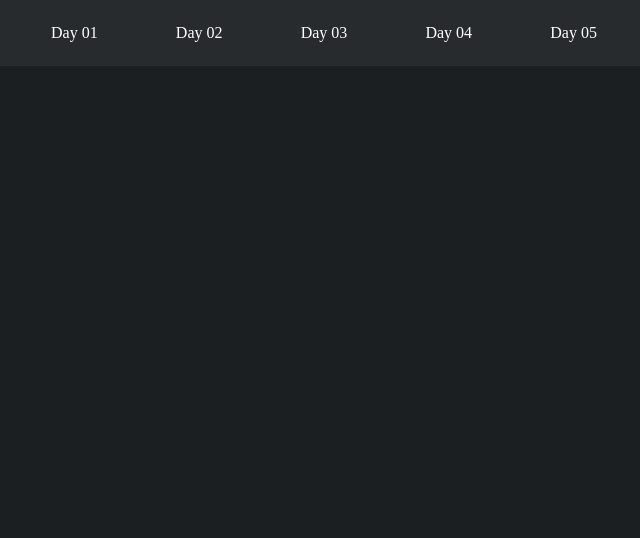
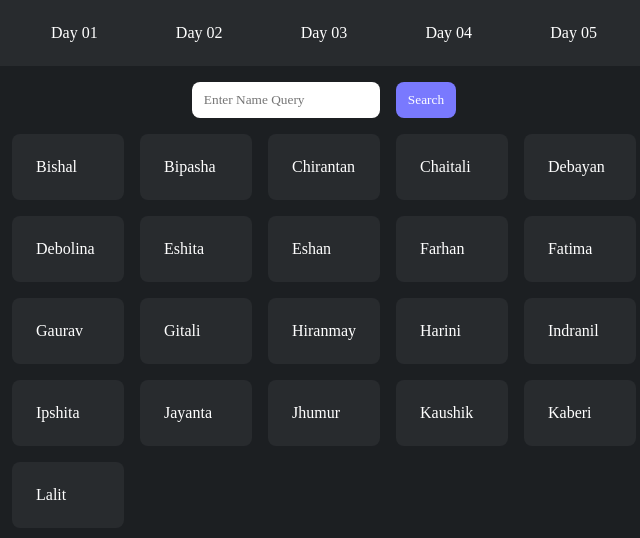
Before and after one commit to basakjeet08/First-Angular-App, an Angular app: page /subject-testing in a window 1280 px wide. Before the commit this address led to /. Shown: the top 538 px of the page, without its empty margins (316-956 px from the left). Built offline with nearby package versions, Linux system fonts and the light colour scheme; a web font is replaced by a local one.

Commit message:
feat - Implemented Subjects and Operators.

```diff
--- a/src/app/app.component.html
+++ b/src/app/app.component.html
@@ -60,6 +60,7 @@
           <ul class="inner-nav-container">
             <li><a routerLink="/route">Routes</a></li>
             <li><a routerLink="/observable-testing">Observable</a></li>
+            <li><a routerLink="/subject-testing">Subjects</a></li>
           </ul>
         </li>
       </ul>
--- a/src/app/components/observable-testing/observable-testing.component.ts
+++ b/src/app/components/observable-testing/observable-testing.component.ts
@@ -1,4 +1,4 @@
-import { Component, OnDestroy, OnInit } from '@angular/core';
+import { Component, OnDestroy } from '@angular/core';
 import { interval, Observable, Subscription } from 'rxjs';
 
 @Component({
@@ -101,6 +101,6 @@ export class ObservableTestingComponent implements OnDestroy {
 
   // We clean our custom subscriptions to prevent memory leaks
   ngOnDestroy(): void {
-    this.countersubscription.unsubscribe();
+    this.countersubscription?.unsubscribe();
   }
 }
--- /dev/null
+++ b/src/app/components/subject-testing/subject-testing.component.css
@@ -0,0 +1,26 @@
+#outer-container {
+  display: flex;
+  flex-direction: column;
+  align-items: center;
+  justify-content: center;
+
+  gap: 16px;
+}
+
+#input-container {
+  display: flex;
+  gap: 16px;
+}
+
+#grid-container {
+  display: grid;
+  grid-template-columns: repeat(5, 1fr);
+
+  gap: 16px;
+}
+
+.card {
+  padding: 24px;
+  border-radius: 8px;
+  background-color: var(--card);
+}
--- /dev/null
+++ b/src/app/components/subject-testing/subject-testing.component.html
@@ -0,0 +1,14 @@
+<div id="outer-container">
+  <!-- Query Parameter Container -->
+  <div id="input-container">
+    <input type="text" placeholder="Enter Name Query" [(ngModel)]="query" />
+    <button (click)="onSearchClick()">Search</button>
+  </div>
+
+  <!-- Grid Container -->
+  <div id="grid-container">
+    <div class="card" *ngFor="let name of nameList">
+      <p>{{ name }}</p>
+    </div>
+  </div>
+</div>
--- /dev/null
+++ b/src/app/components/subject-testing/subject-testing.component.ts
@@ -0,0 +1,44 @@
+import { Component, OnDestroy, OnInit } from '@angular/core';
+import { Subscription } from 'rxjs';
+import { SubjectTestingService } from 'src/app/services/subject-testing.service';
+
+@Component({
+  selector: 'app-subject-testing',
+  templateUrl: './subject-testing.component.html',
+  styleUrls: ['./subject-testing.component.css'],
+})
+export class SubjectTestingComponent implements OnInit, OnDestroy {
+  // This is the name List variable along with its subscription
+  nameList: string[] = [];
+  private nameSubscription!: Subscription;
+
+  // This is the input query binding
+  query: string = '';
+
+  // Injecting the necessary services and faking a mock api call
+  constructor(private subjectService: SubjectTestingService) {
+    this.subjectService.doMockApiCall();
+  }
+
+  // Initializing the UI elements data
+  ngOnInit(): void {
+    this.nameSubscription = this.subjectService
+      .getNameObservable()
+      .subscribe((nameList) => (this.nameList = nameList));
+  }
+
+  // This function is invoked when the user clicks on the search button
+  onSearchClick() {
+    // Unsubscribing the old event subscription
+    this.nameSubscription?.unsubscribe();
+
+    this.nameSubscription = this.subjectService
+      .getFilteredNames(this.query)
+      .subscribe((filteredNames) => (this.nameList = filteredNames));
+  }
+
+  // This function is used to unsubscribe from any data subscription thus preventing memory leaks
+  ngOnDestroy(): void {
+    this.nameSubscription?.unsubscribe();
+  }
+}
--- /dev/null
+++ b/src/app/services/subject-testing.service.ts
@@ -0,0 +1,54 @@
+import { Injectable } from '@angular/core';
+import { BehaviorSubject, map, Observable, Subject } from 'rxjs';
+
+@Injectable({ providedIn: 'root' })
+export class SubjectTestingService {
+  private nameList: string[] = [];
+  private nameSubject = new BehaviorSubject<string[]>(this.nameList);
+
+  // Mocks the fake api call data
+  doMockApiCall() {
+    setTimeout(() => {
+      this.nameList = [
+        'Bishal',
+        'Bipasha',
+        'Chirantan',
+        'Chaitali',
+        'Debayan',
+        'Debolina',
+        'Eshita',
+        'Eshan',
+        'Farhan',
+        'Fatima',
+        'Gaurav',
+        'Gitali',
+        'Hiranmay',
+        'Harini',
+        'Indranil',
+        'Ipshita',
+        'Jayanta',
+        'Jhumur',
+        'Kaushik',
+        'Kaberi',
+        'Lalit',
+      ];
+      this.nameSubject.next(this.nameList);
+    }, 3000);
+  }
+
+  // This function returns a obervable with the data pipe
+  getFilteredNames(filterValue: string = ''): Observable<string[]> {
+    return this.nameSubject.pipe(
+      map((names: string[]) =>
+        names.filter((name) =>
+          name.toLowerCase().includes(filterValue.toLowerCase())
+        )
+      )
+    );
+  }
+
+  // This funciton exposes the name subject
+  getNameObservable(): Observable<string[]> {
+    return this.nameSubject.asObservable();
+  }
+}
```
Also changed, not shown: src/app/app.module.ts (+4 -4 lines).
